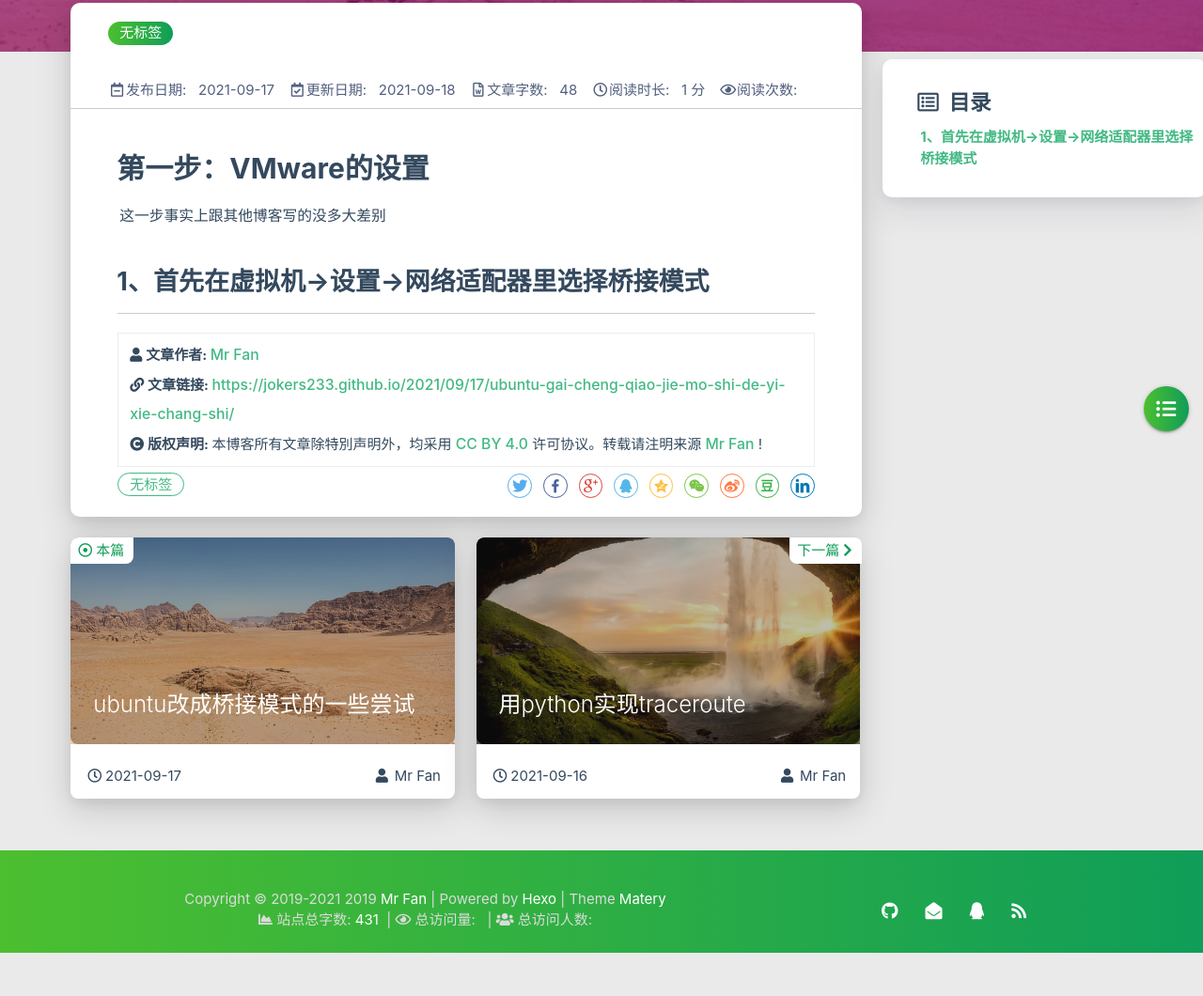
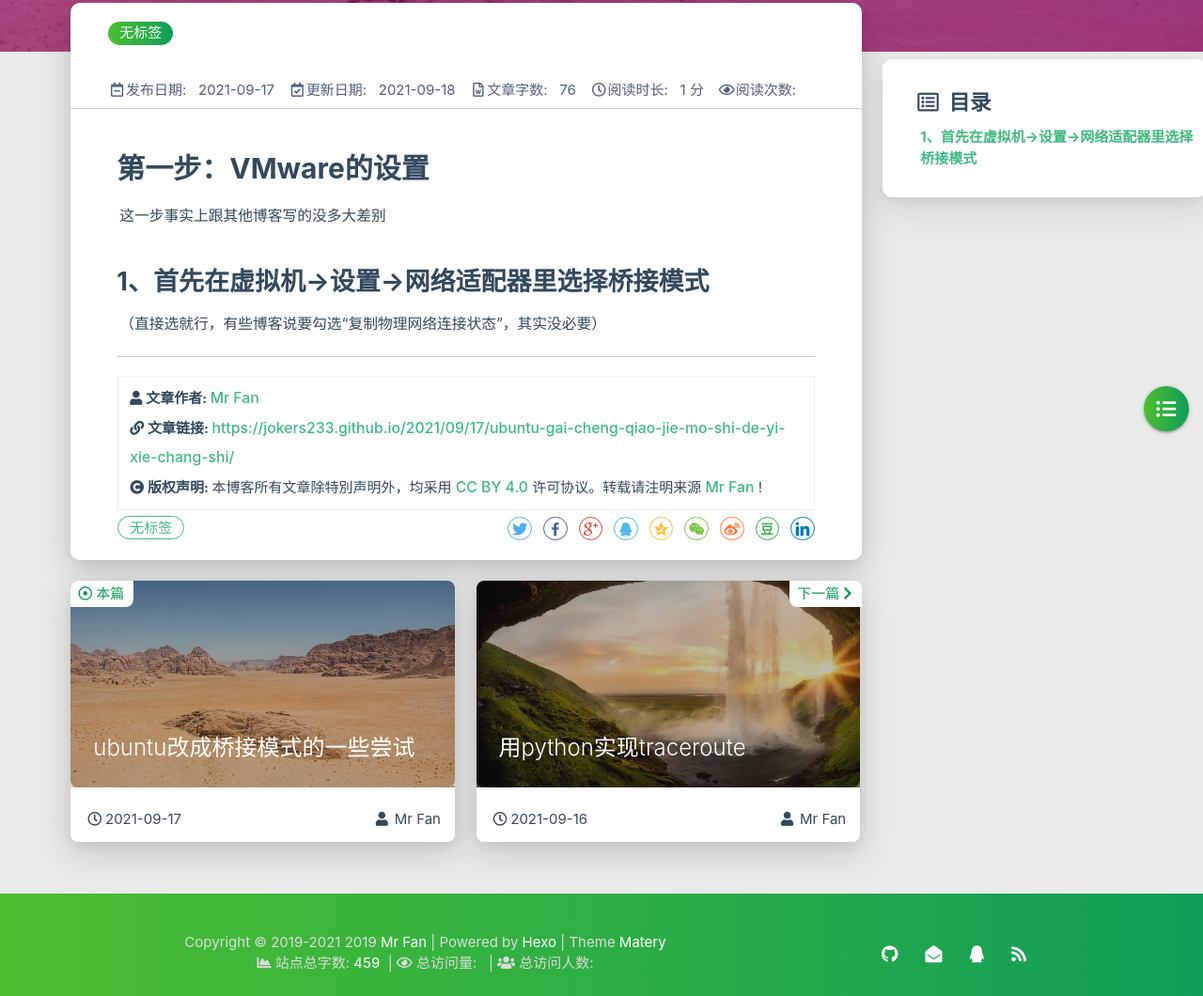
Before and after one commit to jokers233/jokers233.github.io, a plain HTML site: page 2021/09/17/ubuntu-gai-cheng-qiao-jie-mo-shi-de-yi-xie-chang-shi/index.html in a window 1280 px wide. Shown: the part 265-1325 px from the top of the page at 94% size. Before the commit the page ends 1279 px from the top, so only its background shows below. Drawn offline with Linux system fonts and the light colour scheme; some packages are replaced by stand-ins of ours; a script that the page names is missing.

Commit message:
Site updated: 2021-09-18 00:21:18

```diff
--- a/2021/09/17/ubuntu-gai-cheng-qiao-jie-mo-shi-de-yi-xie-chang-shi/index.html
+++ b/2021/09/17/ubuntu-gai-cheng-qiao-jie-mo-shi-de-yi-xie-chang-shi/index.html
@@ -457,7 +457,7 @@
 
                 <div class="info-break-policy">
                     <i class="far fa-file-word fa-fw"></i>文章字数:&nbsp;&nbsp;
-                    48
+                    76
                 </div>
 
 
@@ -488,7 +488,8 @@
         <div class="card-content article-card-content">
             <div id="articleContent">
                 <h1 id="第一步：VMware的设置"><a href="#第一步：VMware的设置" class="headerlink" title="第一步：VMware的设置"></a>第一步：VMware的设置</h1><p>这一步事实上跟其他博客写的没多大差别</p>
-<h2 id="1、首先在虚拟机-gt-设置-gt-网络适配器里选择桥接模式"><a href="#1、首先在虚拟机-gt-设置-gt-网络适配器里选择桥接模式" class="headerlink" title="1、首先在虚拟机-&gt;设置-&gt;网络适配器里选择桥接模式"></a>1、首先在虚拟机-&gt;设置-&gt;网络适配器里选择桥接模式</h2>
+<h2 id="1、首先在虚拟机-gt-设置-gt-网络适配器里选择桥接模式"><a href="#1、首先在虚拟机-gt-设置-gt-网络适配器里选择桥接模式" class="headerlink" title="1、首先在虚拟机-&gt;设置-&gt;网络适配器里选择桥接模式"></a>1、首先在虚拟机-&gt;设置-&gt;网络适配器里选择桥接模式</h2><p>（直接选就行，有些博客说要勾选“复制物理网络连接状态”，其实没必要）</p>
+
 
             </div>
             <hr/>
@@ -866,7 +867,7 @@
             <br>
 
                 &nbsp;<i class="fas fa-chart-area"></i>&nbsp;站点总字数:&nbsp;<span
-                        class="white-color">431</span>
+                        class="white-color">459</span>
 
 
 
--- a/search.xml
+++ b/search.xml
@@ -8,7 +8,7 @@
       <link href="/2021/09/17/ubuntu-gai-cheng-qiao-jie-mo-shi-de-yi-xie-chang-shi/"/>
       <url>/2021/09/17/ubuntu-gai-cheng-qiao-jie-mo-shi-de-yi-xie-chang-shi/</url>
 
-        <content type="html"><![CDATA[<h1 id="第一步：VMware的设置"><a href="#第一步：VMware的设置" class="headerlink" title="第一步：VMware的设置"></a>第一步：VMware的设置</h1><p>这一步事实上跟其他博客写的没多大差别</p><h2 id="1、首先在虚拟机-gt-设置-gt-网络适配器里选择桥接模式"><a href="#1、首先在虚拟机-gt-设置-gt-网络适配器里选择桥接模式" class="headerlink" title="1、首先在虚拟机-&gt;设置-&gt;网络适配器里选择桥接模式"></a>1、首先在虚拟机-&gt;设置-&gt;网络适配器里选择桥接模式</h2>]]></content>
+        <content type="html"><![CDATA[<h1 id="第一步：VMware的设置"><a href="#第一步：VMware的设置" class="headerlink" title="第一步：VMware的设置"></a>第一步：VMware的设置</h1><p>这一步事实上跟其他博客写的没多大差别</p><h2 id="1、首先在虚拟机-gt-设置-gt-网络适配器里选择桥接模式"><a href="#1、首先在虚拟机-gt-设置-gt-网络适配器里选择桥接模式" class="headerlink" title="1、首先在虚拟机-&gt;设置-&gt;网络适配器里选择桥接模式"></a>1、首先在虚拟机-&gt;设置-&gt;网络适配器里选择桥接模式</h2><p>（直接选就行，有些博客说要勾选“复制物理网络连接状态”，其实没必要）</p>]]></content>
 
 
 
```
Also changed, not shown: 2021/09/16/hexo-bu-shu-wang-zhan-yu-dao-de-yi-xie-wen-ti/index.html (+1 -1 lines), 2021/09/16/yong-python-shi-xian-traceroute/index.html (+1 -1 lines), 404/index.html (+1 -1 lines), about/index.html (+1 -1 lines), archives/2021/09/index.html (+3 -2 lines), archives/2021/index.html (+3 -2 lines), archives/index.html (+3 -2 lines), categories/index.html (+1 -1 lines), contact/index.html (+1 -1 lines), friends/index.html (+1 -1 lines), index.html (+3 -2 lines), tags/index.html (+1 -1 lines).
